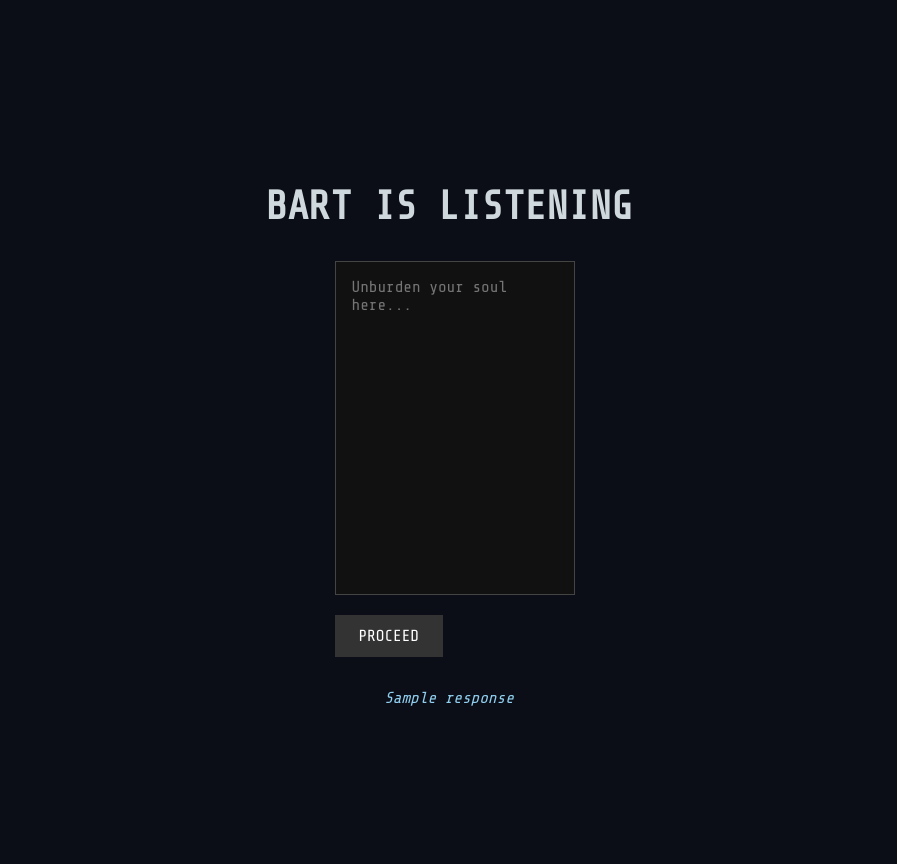
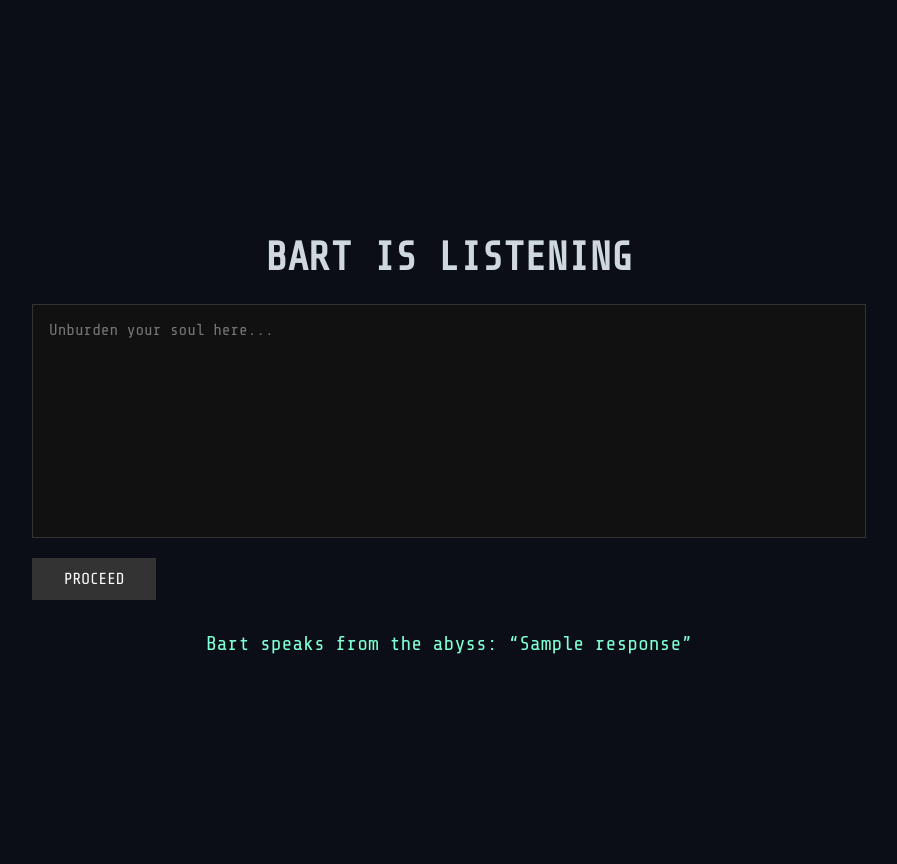
Before and after one commit to dasheroc/BARTGPT, a Flask app: template templates/chat.html in a window 1280 px wide. Shown: the whole page, without its empty margins (191-1088 px from the left). Run offline with Flask 3, Linux system fonts and the light colour scheme; the template is opened without the code that fills it: most values are stand-ins (such as "Sample title", 1, 10 or a date in 2020).

Commit message:
Fix: Restore full Bart layout, form behavior, and Enter key submit

```diff
--- a/main.py
+++ b/main.py
@@ -1,39 +1,32 @@
-from flask import Flask, render_template, request, jsonify
+from flask import Flask, render_template, request
 import requests
-import os
 
 app = Flask(__name__)
-OMDB_API_KEY = os.getenv("OMDB_API_KEY")  # Must be defined in your Render env vars
 
-@app.route("/")
-def index():
+@app.route("/", methods=["GET", "POST"])
+def chat():
+    if request.method == "POST":
+        user_input = request.form["user_input"]
+
+        # You can swap this block with your own logic
+        url = f"http://www.omdbapi.com/?t={user_input}&apikey=YOUR_OMDB_API_KEY"
+        try:
+            resp = requests.get(url)
+            if resp.status_code == 200:
+                m = resp.json()
+                if m.get("Response") == "True":
+                    title = m.get("Title")
+                    year = m.get("Year")
+                    plot = m.get("Plot")
+                    return render_template("chat.html", response=f"{title} ({year}): {plot}")
+                else:
+                    return render_template("chat.html", response=f"Bart has no record of “{user_input}”.")
+        except Exception:
+            pass
+
+        return render_template("chat.html", response="Something went wrong—Bart is confounded.")
+
     return render_template("chat.html")
 
-@app.route("/chat", methods=["POST"])
-def chat():
-    data = request.get_json() or {}
-    user_input = data.get("user_input", "").strip()
-
-    if not user_input:
-        return jsonify({"response": "Bart stares silently. Try again."})
-
-    # Query OMDb
-    try:
-        resp = requests.get("http://www.omdbapi.com/", params={
-            "t": user_input,
-            "apikey": OMDB_API_KEY
-        })
-        if resp.status_code == 200:
-            m = resp.json()
-            if m.get("Response") == "True":
-                title, year, plot = m.get("Title"), m.get("Year"), m.get("Plot")
-                return jsonify({"response": f"{title} ({year}): {plot}"})
-            else:
-                return jsonify({"response": f"Bart has no record of \"{user_input}\"."})
-    except Exception:
-        pass
-
-    return jsonify({"response": "Something went wrong—Bart is confounded."})
-
 if __name__ == "__main__":
-    app.run(host="0.0.0.0", port=int(os.environ.get("PORT", 5000)))
+    app.run(debug=True)
--- a/templates/chat.html
+++ b/templates/chat.html
@@ -2,10 +2,10 @@
 <html lang="en">
 <head>
   <meta charset="UTF-8" />
-  <meta name="viewport" content="width=device-width, initial-scale=1.0"/>
+  <meta name="viewport" content="width=device-width, initial-scale=1.0" />
   <title>Bart Interface</title>
-  <link rel="icon" href="{{ url_for('static', filename='favicon.ico') }}?v=judgment" type="image/x-icon">
-  <link href="https://fonts.googleapis.com/css2?family=Share+Tech+Mono&display=swap" rel="stylesheet">
+  <link rel="icon" href="{{ url_for('static', filename='favicon.ico') }}?v=judgment" type="image/x-icon" />
+  <link href="https://fonts.googleapis.com/css2?family=Share+Tech+Mono&display=swap" rel="stylesheet" />
   <style>
     body {
       background-color: #0b0e16;
@@ -22,68 +22,58 @@
 
     h1 {
       font-size: 2.5rem;
-      margin-bottom: 2rem;
-      text-align: center;
+      margin-bottom: 1.5rem;
     }
 
     textarea {
-      width: 90%;
-      max-width: 900px;
-      height: 300px;
+      width: 80vw;
+      max-width: 800px;
+      height: 200px;
       background-color: #111;
       color: #cfd8dc;
       font-family: 'Share Tech Mono', monospace;
+      border: 1px solid #333;
+      padding: 1rem;
+      resize: none;
       font-size: 1rem;
-      padding: 1rem;
-      border: 1px solid #444;
-      resize: none;
     }
 
     button {
       margin-top: 1rem;
-      padding: 0.75rem 1.5rem;
       background-color: #333;
       color: #fff;
+      font-family: 'Share Tech Mono', monospace;
+      padding: 0.75rem 2rem;
       border: none;
       cursor: pointer;
-      font-family: 'Share Tech Mono', monospace;
       font-size: 1rem;
-      transition: background-color 0.3s ease;
-    }
-
-    button:hover {
-      background-color: #555;
     }
 
     .response {
       margin-top: 2rem;
-      font-style: italic;
-      font-size: 1rem;
+      font-size: 1.25rem;
+      color: #7fffd4;
       text-align: center;
-      max-width: 900px;
-      padding: 0 1rem;
-      color: #91d0f0;
+      max-width: 800px;
     }
   </style>
 </head>
 <body>
   <h1>BART IS LISTENING</h1>
-  <form method="POST" id="chat-form">
+  <form id="chat-form" method="POST">
     <textarea name="user_input" placeholder="Unburden your soul here..." required></textarea>
     <br />
     <button type="submit">PROCEED</button>
   </form>
+
   {% if response %}
-    <div class="response">{{ response }}</div>
+    <div class="response">
+      Bart speaks from the abyss: “{{ response }}”
+    </div>
   {% endif %}
+
   <script>
-    document.getElementById("chat-form").addEventListener("submit", function(e) {
-      const btn = this.querySelector("button");
-      btn.disabled = true;
-      btn.innerText = "Summoning Bart...";
-    });
-
-    document.querySelector("textarea").addEventListener("keydown", function(e) {
+    document.querySelector("textarea").addEventListener("keydown", function (e) {
       if (e.key === "Enter" && !e.shiftKey) {
         e.preventDefault();
         document.getElementById("chat-form").requestSubmit();
```
